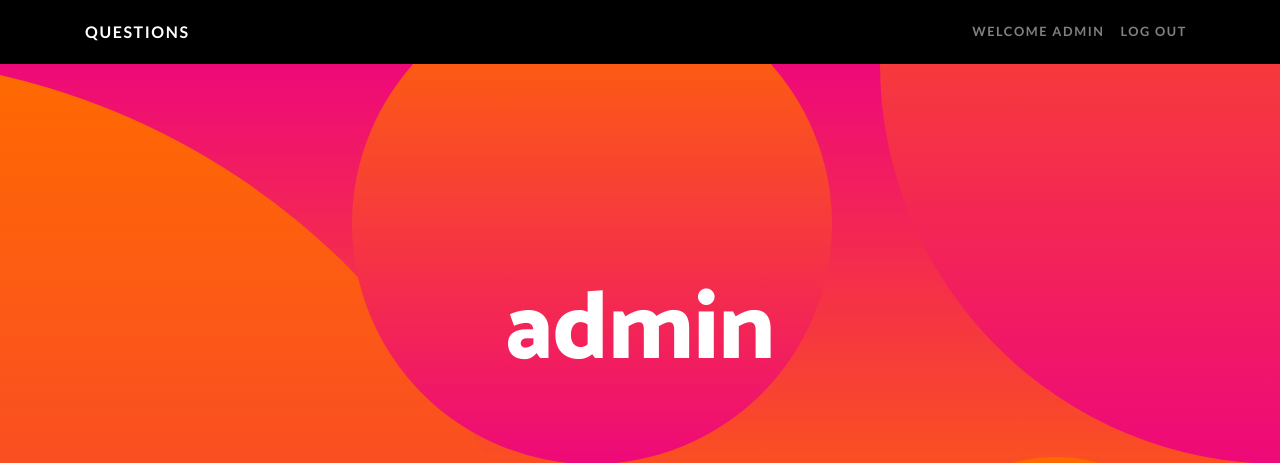
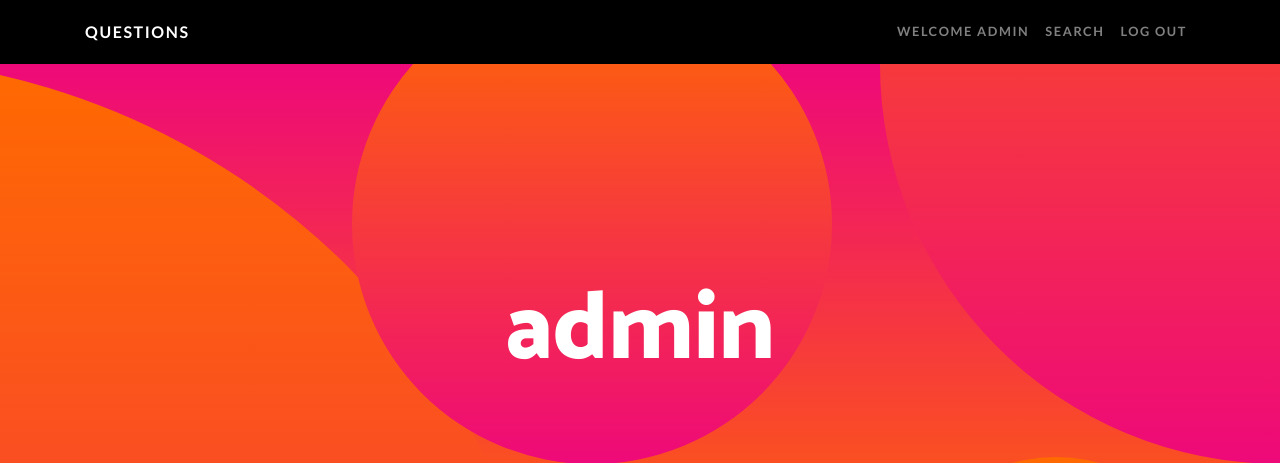
Before and after one commit to Lercerss/SOEN341W18, a Django app: page /profile/1/ in a window 1280 px wide. Shown: the top 463 px of the page. Run offline with Django 3.2, Linux system fonts and the light colour scheme; a user stored in the database is signed in; data comes from the database, SQL or seed files in the repository; parts of the project's set-up code (start-up, migrations or seed data) failed here and were passed over; some libraries are stand-ins or nearby versions.

Commit message:
#71. Add a link to saerch on navbar

```diff
--- a/SA3/qa_web/templates/qa_web/includes/navbar.html
+++ b/SA3/qa_web/templates/qa_web/includes/navbar.html
@@ -17,11 +17,17 @@
                         <a class="nav-link" href='/profile/{{ user.id }}')>Welcome {{ user.username }}</a>
                     </li>
                     <li class="nav-item">
+                        <a class="nav-link" href='/search')>search</a>
+                    </li>
+                    <li class="nav-item">
                         <a class="nav-link" href="/logout/">Log Out</a>
                     </li>
                 {% else %}
                     <li class="nav-item">
                         <a class="nav-link" href="/signup/">Sign Up</a>
+                    </li>
+                    <li class="nav-item">
+                        <a class="nav-link" href='/search')>search</a>
                     </li>
                     <li class="nav-item">
                         <a class="nav-link" href="/login/">Log In</a>
```
